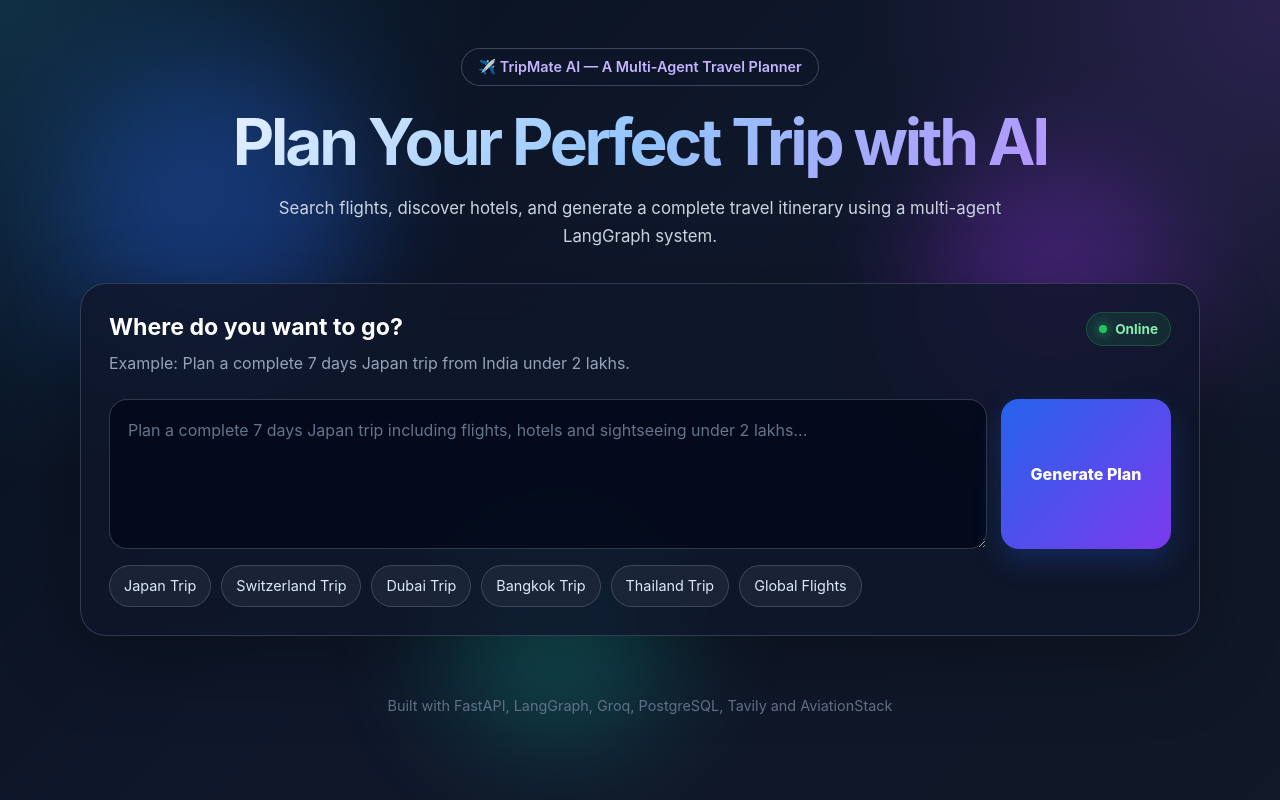
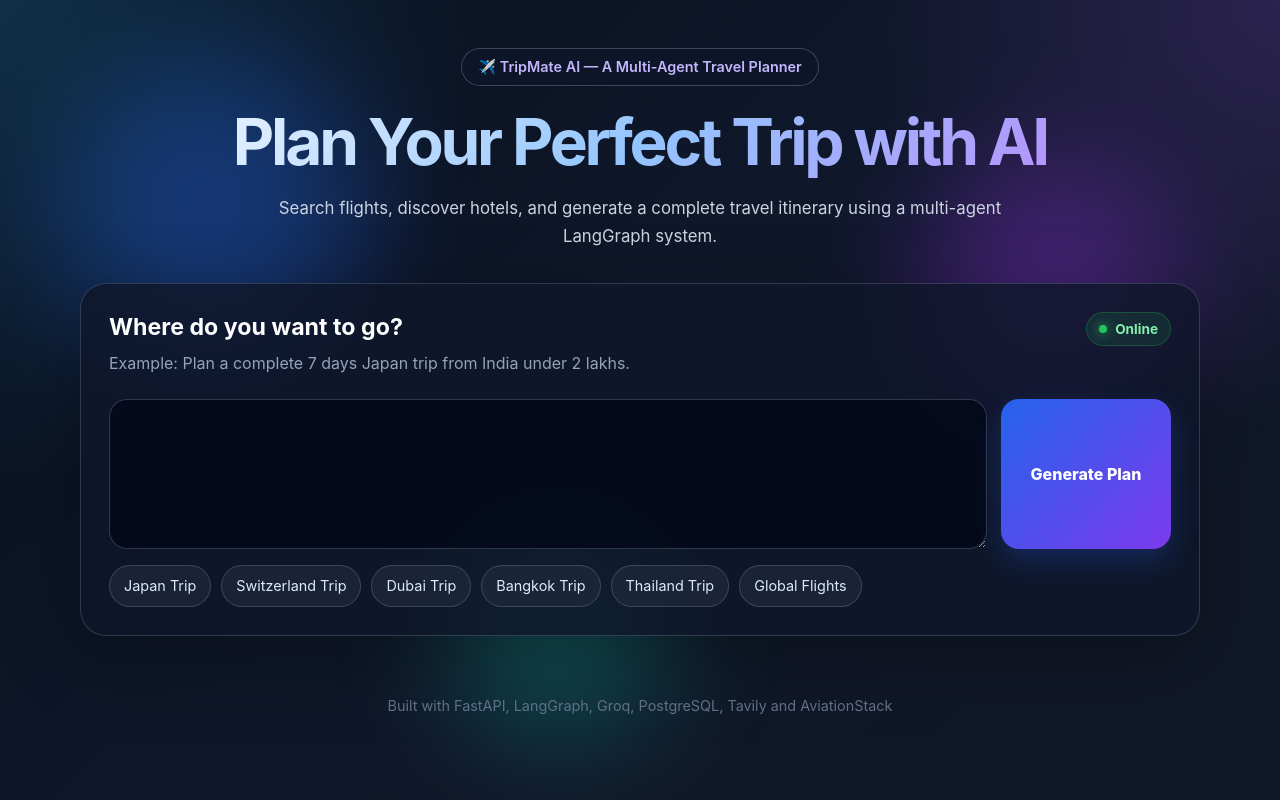
Before and after one commit to CharanBoga/tripmate, a FastAPI app: page / in a window 1280 px wide. Run offline with FastAPI, Linux system fonts and the light colour scheme; some libraries are stand-ins or nearby versions.

Commit message:
modified html

```diff
--- a/templates/index.html
+++ b/templates/index.html
@@ -53,7 +53,7 @@
             <div class="input-area">
                 <textarea
                     id="userInput"
-                    placeholder="Plan a complete 7 days Japan trip including flights, hotels and sightseeing under 2 lakhs..."
+                    placeholder=""
                 ></textarea>
 
                 <button id="sendBtn" onclick="sendMessage()">
```
